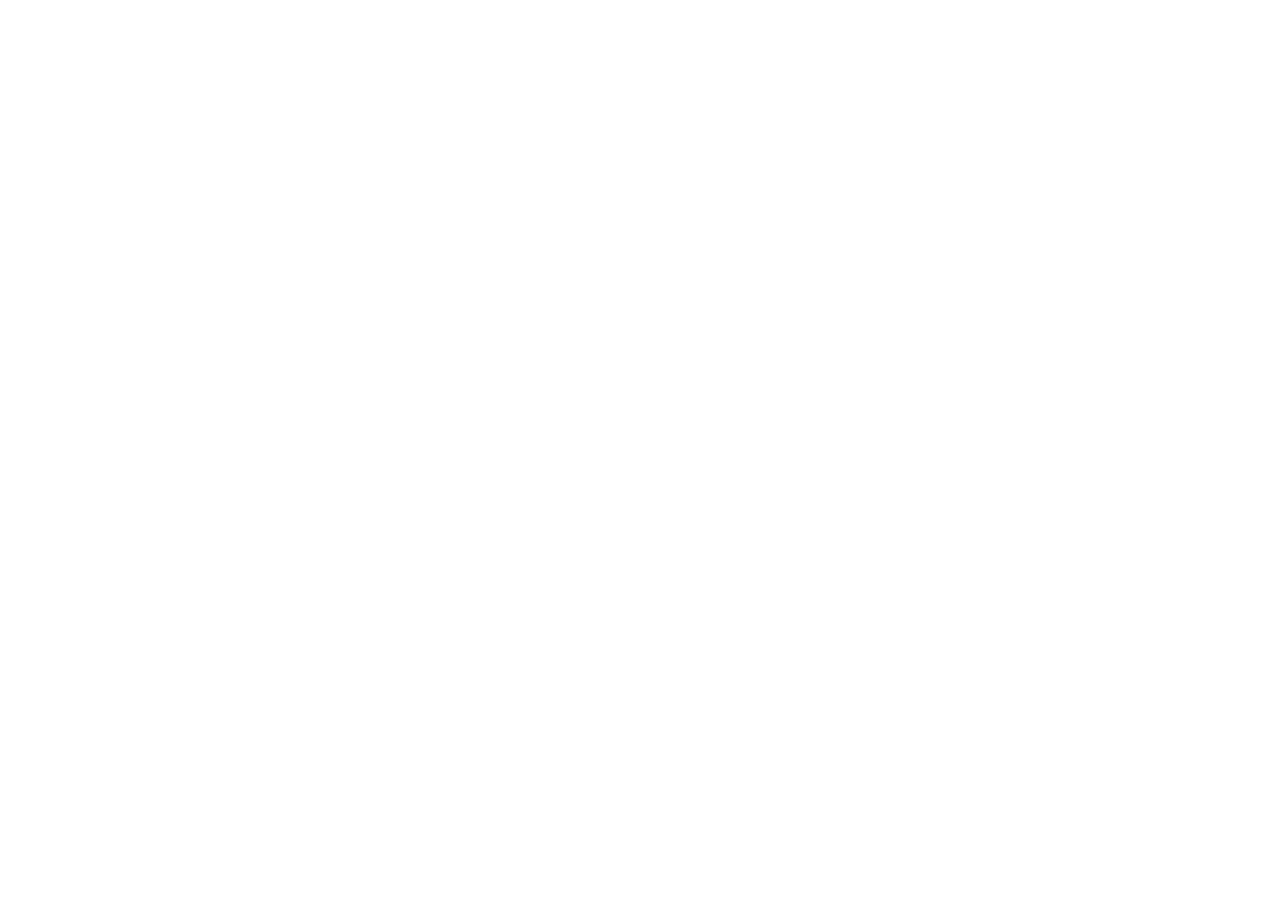
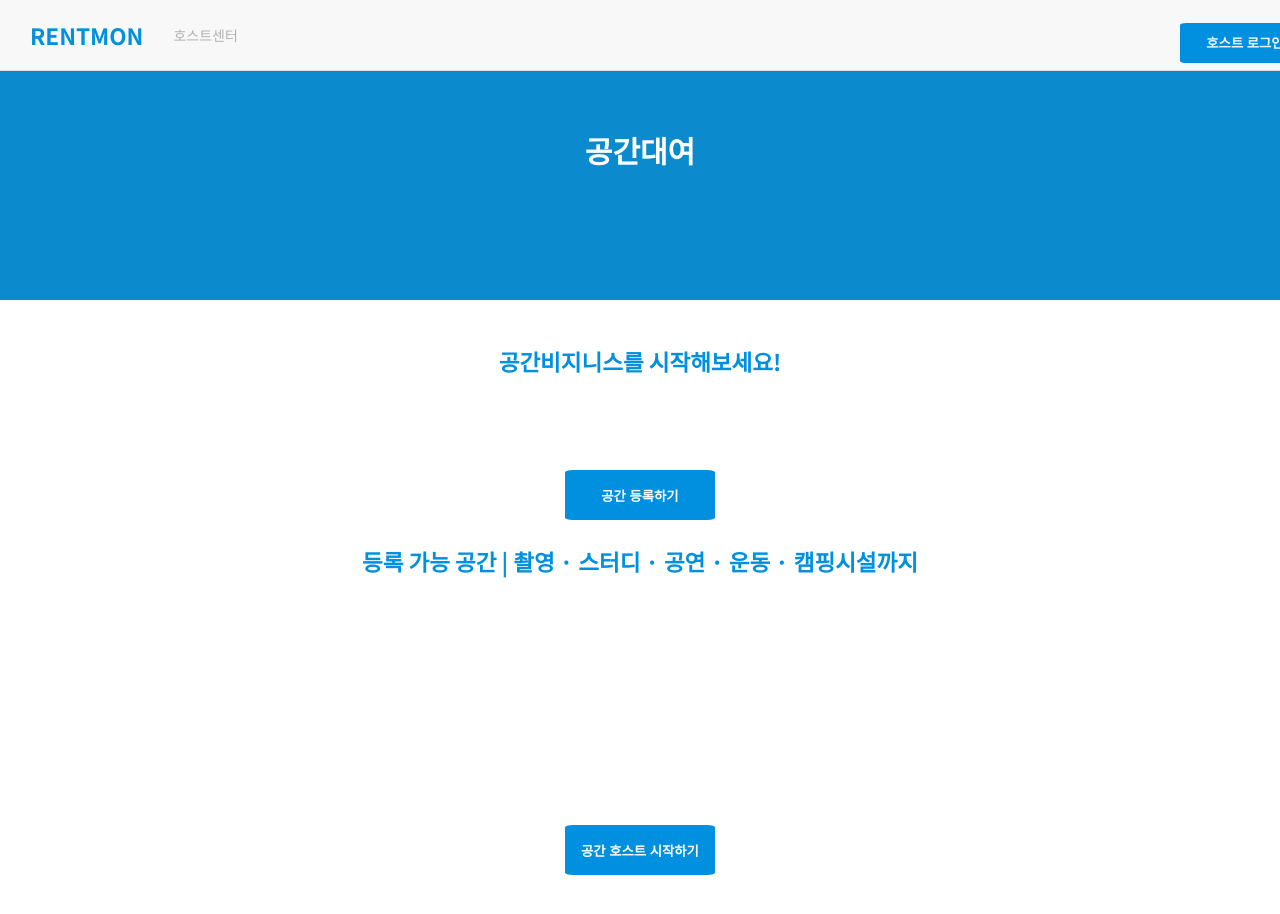
Before and after one commit to leehakhyun23/Rentmon_Front, a React (Create React App) app in the folder host/: page / in a window 1280 px wide. Shown: the top 914 px of the page. Before the commit the page ends 800 px from the top, so only its background shows below. Built offline with nearby package versions, Linux system fonts and the light colour scheme.

Commit message:
feat
main, join, login,header

```diff
--- a/host/src/App.js
+++ b/host/src/App.js
@@ -3,15 +3,20 @@
 import './App.css';
 import Post_cate from './Component/space/Post_cate'
 import Post_basicInfo from './Component/space/Post_basicInfo'
+import Login from './Component/member/Login'
+import Join from './Component/member/Join'
+import React from 'react';
+import Main from "./Component/Main";
 
 function App() {
   return (
-    <div className="App">
       <Routes>
+        <Route index element={<Main />} />
         <Route path="Post_cate" element={<Post_cate />} />
         <Route path="Post_basicInfo" element={<Post_basicInfo />} />
+        <Route path="/Login" element={<Login />} />
+        <Route path="/Join" element={<Join />} />
       </Routes>
-    </div>
   );
 }
 
--- a/host/src/Component/HeaderFooter/Header.js
+++ b/host/src/Component/HeaderFooter/Header.js
@@ -1,13 +1,18 @@
 import React from 'react'
+import { useNavigate } from 'react-router-dom';
 import '../css/header.css'
 
 function Header() {
+  const navigate = useNavigate();
+
+
   return (
     <div className='header'>
-        <div className='logo1'><h2>RENTMON</h2></div>
+        <div className='logo1'>RENTMON</div>
         <div className='logo2'><h3>호스트센터</h3></div>
         <div className='left'>
-
+        <button className='loginbtn' onClick={()=>{navigate('/Login')}}>호스트 로그인</button>
+          {/* <Link className='loginbtn' to={'/Login'}>호스트 로그인</Link> */}
         </div>
     </div>
 
--- a/host/src/Component/Main.js
+++ b/host/src/Component/Main.js
@@ -1,11 +1,26 @@
 import React from 'react'
-
+import Header from './HeaderFooter/Header'
+import './css/main.css'
 
 
 function Main() {
   return (
     <div>
+      <Header/>
+      <div className='detail'>
+        공간대여
+      </div>
+      <div className='field'>
+        <div>공간비지니스를 시작해보세요!</div>
+        <div><button className='btn1'>공간 등록하기</button></div>
+        <div>등록 가능 공간 | 촬영 · 스터디 · 공연 · 운동 · 캠핑시설까지</div>
+      </div>
 
+      <div className='field'>
+        <button className='btn2'>
+          공간 호스트 시작하기
+        </button>
+      </div>
     </div>
   )
 }
--- a/host/src/Component/css/header.css
+++ b/host/src/Component/css/header.css
@@ -4,12 +4,14 @@
     padding: 10px 30px; /* 필요에 따라 여백 추가 */
     background-color: #f8f8f8; /* 배경색 (원하는 색으로 변경) */
     border-bottom: 1px solid #ddd; /* 하단 경계선 (필요시 추가) */
-
+    height: 50px;
 }
 
 .logo1 {
     margin-right: 30px; /* logo1과 logo2 사이의 간격 */
     color: #0090DF;
+    font-size: 1.5em;
+    font-weight: bold;
 }
 
 .logo2 {
@@ -19,3 +21,14 @@
 .left {
     margin-left: auto; /* 오른쪽으로 이동 (필요시 추가) */
 }
+
+
+.loginbtn{
+    border-radius: 5%;
+    border: none;
+    width: 130px;
+    height: 40px;
+    color: aliceblue;
+    background-color: #0090DF;
+    font-weight: bold;
+  }
--- a/host/src/Component/css/join.css
+++ b/host/src/Component/css/join.css
@@ -1,24 +1,30 @@
-
-.loginform {
-    display: flex;
-    flex-direction: column;
-    align-items: center; /* 가로 방향으로 가운데 정렬 */
-    min-height: 100vh; /* 화면 높이 전체를 차지하도록 설정 */
-    padding: 20px;
-}
-.logo1 {
-    margin-right: 30px; /* logo1과 logo2 사이의 간격 */
-    color: #0090DF;
+body, html {
+    margin: 0;
+    padding: 0;
+    height: 100%;
 }
 
-.btns {
-    margin-top: 20px; /* 버튼과 필드 사이의 간격 */
+.header {
+    width: 100%;
+    align-items: center; /* 수직 정렬 (중앙 정렬) */
+    text-align: center;
+    background-color: #f8f8f8; /* 배경색 (원하는 색으로 변경) */
+    border-bottom: 1px solid #ddd; /* 하단 경계선 (필요시 추가) */
+    height: 50px;
+    position: fixed;
+}
+
+.logo1 {
+    color: #0090DF;
+    font-size: 1.5em;
+    font-weight: bold;
+}
+
+.joinform {
+
     display: flex;
     flex-direction: column;
     align-items: center;
+    min-height: 100vh;
+    padding: 20px;
 }
-
-.field{
-    width: 600px;
-    margin-top: 30px;
-}
--- a/host/src/Component/css/login.css
+++ b/host/src/Component/css/login.css
@@ -1,6 +1,80 @@
-.sns-btns{
-    width:100%; margin:5px 0;border:1px solid green; padding:5px 0; display: flex;
+body, html {
+    margin: 0;
+    padding: 0;
+    height: 100%;
 }
-.sns-btns button{
-    flex:1; padding:8px 0;font-weight: bold;
+
+.header {
+    align-items: center; /* 수직 정렬 (중앙 정렬) */
+    text-align: center;
+    background-color: #f8f8f8; /* 배경색 (원하는 색으로 변경) */
+    border-bottom: 1px solid #ddd; /* 하단 경계선 (필요시 추가) */
+    height: 50px;
 }
+
+.text1{
+    color:#999999;
+    font-size: 1.5em;
+    margin: 30px 30px;
+}
+.text2{
+    color:#999999;
+    margin-bottom: 60px;
+}
+
+.logo1 {
+    color: #0090DF;
+    font-size: 1.5em;
+    font-weight: bold;
+}
+
+.loginForm{
+    display: flex;
+    flex-direction: column;
+    align-items: center;
+    text-align: center;
+    padding: 20px;
+}
+
+.form{
+    width: 600px;
+    height: 800px;
+}
+
+.or{
+    margin-top: 20px;
+    margin-bottom: 25px;
+}
+
+input{
+    margin: 10px 10px;
+}
+
+.join {
+    margin-top: 20px;
+    display: flex; /* Flexbox 레이아웃 활성화 */
+    align-items: center; /* 수직 중앙 정렬 */
+    justify-content: space-between; /* 요소 사이에 공간 분배 */
+    padding: 10px; /* 선택적 패딩 추가 */
+  }
+
+.loginbtn{
+        margin-top: 15px;
+        border-radius: 5%;
+        border: none;
+        width: 100%;
+        height: 40px;
+        color: aliceblue;
+        background-color: #0090DF;
+        font-weight: bold;
+}
+
+.jointext{
+    color: #999999;
+}
+
+.joinbtn{
+    background-color: white;
+    border: none;
+    border-bottom: 1px solid #999999;
+}
--- /dev/null
+++ b/host/src/Component/css/main.css
@@ -0,0 +1,53 @@
+.MainComponent {
+    display: flex;
+    flex-direction: column;
+    align-items: center;
+    padding: 20px;
+  }
+
+.detail{
+    color: white;
+    background-color: #0b8ace;
+    width: 100%;
+    height: 300px;
+    font-weight: bold;
+    font-size: 2.0em;
+    text-align: center;
+    display: flex;
+    justify-content: center; /* 수평 가운데 정렬 */
+    align-items: center;
+}
+
+.field{
+    color: #0090DF;
+    width: 100%;
+    height: 300px;
+    font-weight: bold;
+    text-align: center;
+    display: flex;
+    flex-direction: column;
+    justify-content: center; /* 수평 가운데 정렬 */
+    align-items: center;
+    margin-top: 50px;
+}
+
+.field div{
+    flex: 1;
+    font-size: 1.5em;
+}
+.field .btn1{
+    flex: 1;
+    width: 150px;
+    height: 50px;
+    margin: 20px;
+}
+
+.field button{
+    border: none;
+    border-radius: 5%;
+    background-color: #0090DF;
+    color: white;
+    font-weight: bold;
+    width: 150px;
+    height: 50px;
+}
--- a/host/src/Component/member/Join.js
+++ b/host/src/Component/member/Join.js
@@ -37,36 +37,37 @@
 
 
     return (
-        <div className='loginform'>
-            <div className="logo1" style={{fontSize:"2.0rem"}}>호스트 회원가입</div>
+        <article>
+            <div className='header'>
+                <div className="logo1">호스트 회원가입</div>
+                <div className='left'>
+
+                </div>
+            </div>
+        <div className='joinform'>
             <div className='field'>
-                <label>이름 : </label>
                 <input type="text"  value={name} onChange={
                     (e)=>{ setName( e.currentTarget.value ) }
-                }/>
+                } placeholder='이름'/>
              <div className='field'>
-                <label>이메일 : </label>
                 <input type="text" value={email} onChange={
                     (e)=>{ setEmail( e.currentTarget.value ) }
-                }/>
+                } placeholder='이메일'/>
          </div>
             <div className='field'>
-                <label>전화번호 : </label>
                 <input type="text" value={phone} onChange={
                     (e)=>{ setPhone( e.currentTarget.value ) }
-                }/>
+                } placeholder='전화번호'/>
             </div>
             <div className='field'>
-                <label>비밀번호 : </label>
                 <input type="password" value={pwd} onChange={
                     (e)=>{ setPwd( e.currentTarget.value ) }
-                }/>
+                } placeholder='비밀번호'/>
             </div>
             <div className='field'>
-                <label>비밀번호 확인</label>
                 <input type="password" value={pwdChk} onChange={
                     (e)=>{ setPwdChk( e.currentTarget.value ) }
-                }/>
+                } placeholder='비밀번호 확인'/>
             </div>
 
             </div>
@@ -76,6 +77,7 @@
             </div>
 
         </div>
+        </article>
     )
 }
 
--- a/host/src/Component/member/Login.js
+++ b/host/src/Component/member/Login.js
@@ -1,7 +1,6 @@
 import axios from 'axios';
 import React, { useState } from 'react'
 import { useNavigate } from 'react-router-dom';
-import Header from '../HeaderFooter/Header';
 import '../css/login.css'
 
 
@@ -20,7 +19,7 @@
               return alert(result.data.error+"이메일 또는 패드스워드 오류입니다.");
             }else{
               console.log(result.data);
-              navigate("/");
+              navigate("/Main");
             }
 
        }catch(err){
@@ -30,28 +29,35 @@
 
   return (
     <article>
-        <Header />
-    <div>
-      <h1>호스트 로그인</h1>
-      <h3>호스트센터를 이용하시려면 별도의 호스트 회원가입이 필요합니다.</h3> <br />
-      <div className="sns-btns">
+      <div className='header'>
+        <div className='logo1'>호스트 로그인</div>
+        <div className='left'></div>
+      </div>
+      <div className='loginForm'>
+        <div className='text1'>호스트 로그인</div>
+        <div className='text2'>호스트센터를 이용하시려면 별도의 호스트 회원가입이 필요합니다.</div> <br />
+        <div className='form'>
+        <div className="sns-btns">
                         <button onClick={
                             ()=>{
-                                window.location.href='http://localhost:3000/host/kakaostart';
+                                window.location.href='http://localhost:8070/host/kakaostart';
                             }
                         }>Kakao Login</button>
                         <button>Naver Login</button>
                         <button>Google Login</button>
-        아이디 : <br/>
+                        <div className='or'>또는</div>
       <input type="text" name="hostid" value={hostid} onChange={
         (e)=>{setHostid(e.currentTarget.value)}
-      } /><br/>
-      비밀번호 : <br/>
+      } placeholder='호스트 아이디'/><br/>
       <input type="text" name="pwd"  value={pwd} onChange={
         (e)=>{setPwd(e.currentTarget.value)}
-      }  /><br/>
-      <button onClick={onLogin}>로그인</button>
-      <button>회원가입</button>
+      } placeholder='비밀번호'/><br/>
+      <button className='loginbtn' onClick={()=>{onLogin()}}>로그인</button>
+      <div className='join'>
+        <div className='jointext'>아직 렌트몬 호스트가 아니신가요?</div>
+        <div className='joinbtn' onClick={()=>{navigate('/Join')}}>호스트 회원가입</div>
+      </div>
+    </div>
     </div>
     </div>
     </article>
--- a/host/src/index.js
+++ b/host/src/index.js
@@ -3,19 +3,14 @@
 import './index.css';
 import App from './App';
 import reportWebVitals from './reportWebVitals';
-import { BrowserRouter, Route, Routes } from "react-router-dom";
-import Main from './Component/Main';
+import { BrowserRouter } from "react-router-dom";
 
 
 
 const root = ReactDOM.createRoot(document.getElementById('root'));
 root.render(
     <BrowserRouter>
-
-
-      <Routes>
-        <Route path="/" element={<Main />} />
-      </Routes>
+      <App/>
     </BrowserRouter>
 );
 
```
Also changed, not shown: host/src/setupProxy.js (added, +11 -0 lines).
